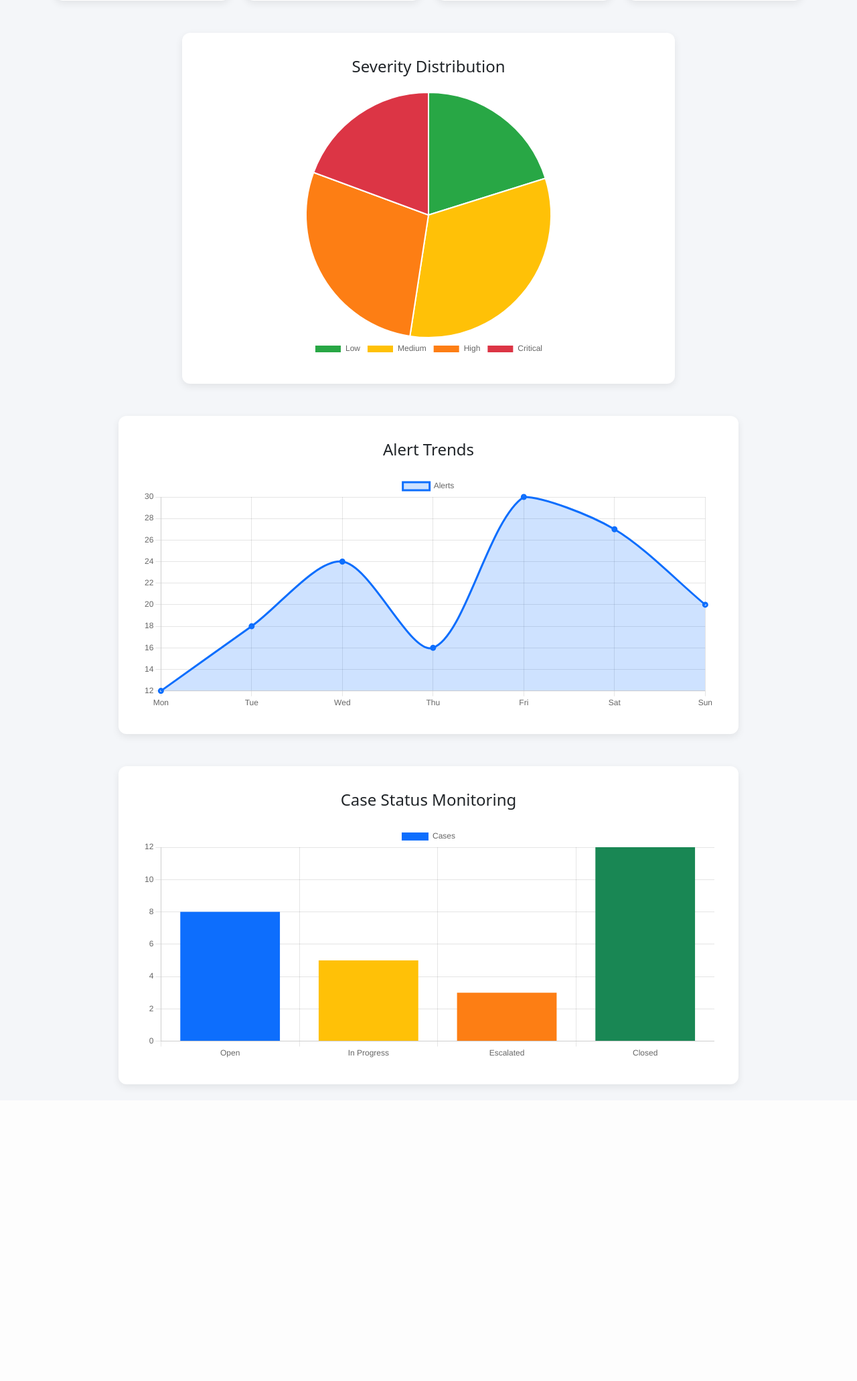
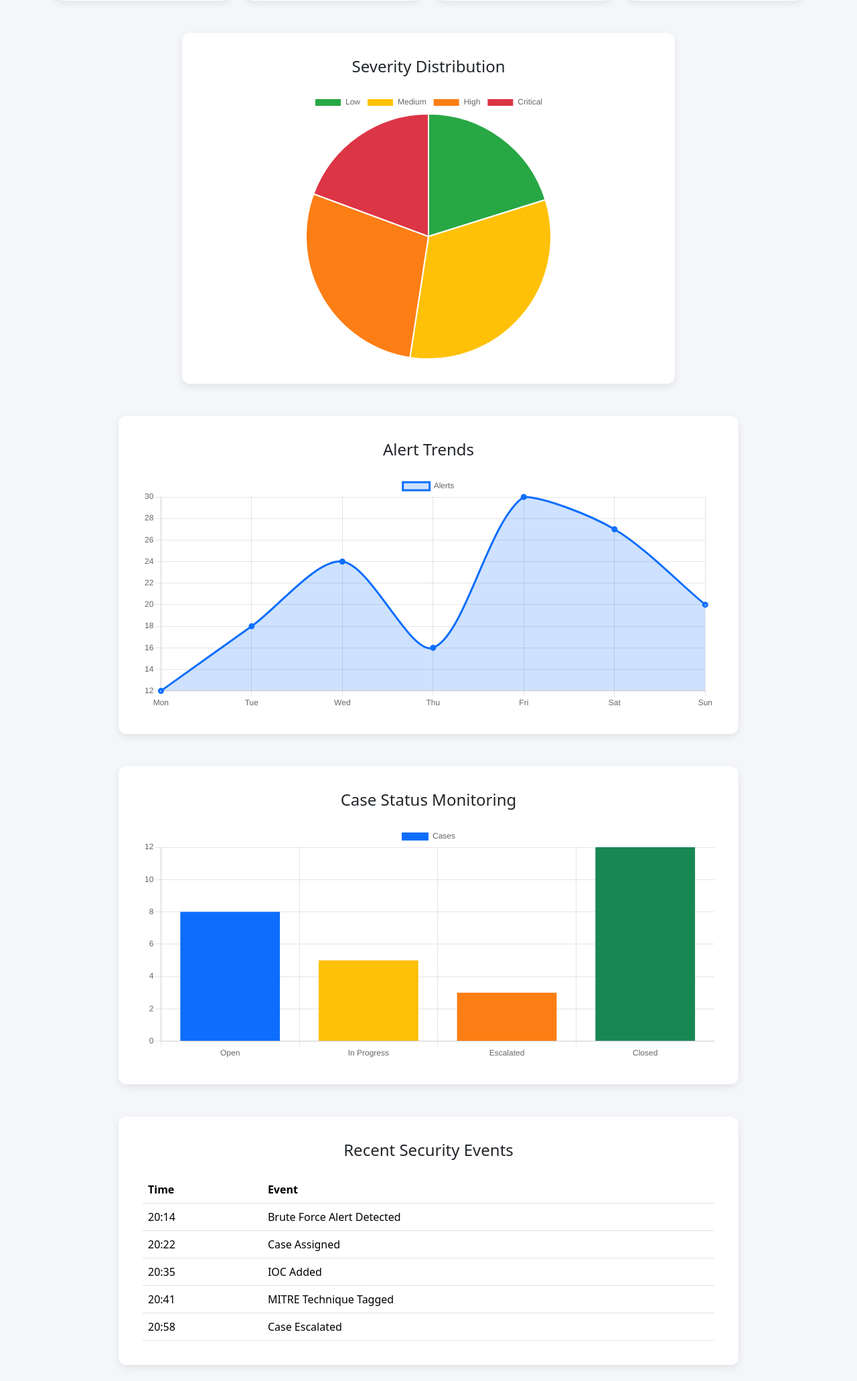
Before and after one commit to Maliyka-L/ThreatHunter_Dashboard, a Flask app: page / in a window 1280 px wide. Shown: the part 257-2319 px from the top of the page at 67% size. Before the commit the page ends 1885 px from the top, so only its background shows below. Run offline with Flask 3, Linux system fonts and the light colour scheme.

Commit message:
feat: add recent security events feed

```diff
--- a/app.py
+++ b/app.py
@@ -13,41 +13,34 @@ def dashboard():
         "threat_hits": 11
     }
 
-    severity_data = {
-        "Low": 25,
-        "Medium": 40,
-        "High": 35,
-        "Critical": 24
-    }
-
-    # Sample alert activity used to visualise trends over time.
-    alert_trends = {
-        "days": ["Mon", "Tue", "Wed", "Thu", "Fri", "Sat", "Sun"],
-        "alerts": [12, 18, 24, 16, 30, 27, 20]
-    }
-
-    # Case status metrics reflect the current SOC workload.
-    case_status_data = {
-        "statuses": [
-            "Open",
-            "In Progress",
-            "Escalated",
-            "Closed"
-        ],
-        "counts": [
-            8,
-            5,
-            3,
-            12
-        ]
-    }
+    # Recent security activity provides analyst visibility into ongoing investigations.
+    recent_events = [
+        {
+            "time": "20:14",
+            "event": "Brute Force Alert Detected"
+        },
+        {
+            "time": "20:22",
+            "event": "Case Assigned"
+        },
+        {
+            "time": "20:35",
+            "event": "IOC Added"
+        },
+        {
+            "time": "20:41",
+            "event": "MITRE Technique Tagged"
+        },
+        {
+            "time": "20:58",
+            "event": "Case Escalated"
+        }
+    ]
 
     return render_template(
         "index.html",
         metrics=metrics,
-        severity_data=severity_data,
-        alert_trends=alert_trends,
-        case_status_data=case_status_data
+        recent_events=recent_events
     )
 
 
--- a/static/style.css
+++ b/static/style.css
@@ -36,3 +36,11 @@ body {
 #statusChart {
     max-height: 350px;
 }
+
+.table {
+    margin-bottom: 0;
+}
+
+.table th {
+    font-weight: 600;
+}
--- a/templates/index.html
+++ b/templates/index.html
@@ -41,11 +41,8 @@
         <div class="col-md-3">
             <div class="card metric-card">
                 <div class="card-body text-center">
-
                     <h6>Total Alerts</h6>
-
                     <h2>{{ metrics.total_alerts }}</h2>
-
                 </div>
             </div>
         </div>
@@ -53,11 +50,8 @@
         <div class="col-md-3">
             <div class="card metric-card">
                 <div class="card-body text-center">
-
                     <h6>Open Cases</h6>
-
                     <h2>{{ metrics.open_cases }}</h2>
-
                 </div>
             </div>
         </div>
@@ -65,11 +59,8 @@
         <div class="col-md-3">
             <div class="card metric-card">
                 <div class="card-body text-center">
-
                     <h6>Critical Alerts</h6>
-
                     <h2>{{ metrics.critical_alerts }}</h2>
-
                 </div>
             </div>
         </div>
@@ -77,11 +68,8 @@
         <div class="col-md-3">
             <div class="card metric-card">
                 <div class="card-body text-center">
-
                     <h6>Threat Intel Hits</h6>
-
                     <h2>{{ metrics.threat_hits }}</h2>
-
                 </div>
             </div>
         </div>
@@ -160,159 +148,126 @@
 
     </div>
 
+    <!-- Recent Security Events -->
+
+    <div class="row mt-5">
+
+        <div class="col-lg-10 mx-auto">
+
+            <div class="card chart-card">
+
+                <div class="card-body">
+
+                    <h4 class="text-center mb-4">
+                        Recent Security Events
+                    </h4>
+
+                    <div class="table-responsive">
+
+                        <table class="table table-hover">
+
+                            <thead>
+
+                                <tr>
+                                    <th>Time</th>
+                                    <th>Event</th>
+                                </tr>
+
+                            </thead>
+
+                            <tbody>
+
+                                {% for event in recent_events %}
+
+                                <tr>
+
+                                    <td>{{ event.time }}</td>
+
+                                    <td>{{ event.event }}</td>
+
+                                </tr>
+
+                                {% endfor %}
+
+                            </tbody>
+
+                        </table>
+
+                    </div>
+
+                </div>
+
+            </div>
+
+        </div>
+
+    </div>
+
 </div>
 
 <script>
 
-// Severity Pie Chart
-
 const severityCtx = document.getElementById("severityChart");
 
 new Chart(severityCtx, {
-
     type: "pie",
-
     data: {
-
-        labels: [
-            "Low",
-            "Medium",
-            "High",
-            "Critical"
-        ],
-
+        labels: ["Low", "Medium", "High", "Critical"],
         datasets: [{
-
-            data: {{ [
-                severity_data["Low"],
-                severity_data["Medium"],
-                severity_data["High"],
-                severity_data["Critical"]
-            ] | tojson }},
-
+            data: [25, 40, 35, 24],
             backgroundColor: [
                 "#28a745",
                 "#ffc107",
                 "#fd7e14",
                 "#dc3545"
-            ],
-
-            borderColor: "#ffffff",
-            borderWidth: 2
-
+            ]
         }]
-
-    },
-
-    options: {
-
-        responsive: true,
-
-        plugins: {
-
-            legend: {
-                position: "bottom"
-            }
-
-        }
-
     }
-
 });
-
-
-// Alert Trends Line Chart
 
 const trendCtx = document.getElementById("trendChart");
 
 new Chart(trendCtx, {
-
     type: "line",
-
     data: {
-
-        labels: {{ alert_trends["days"] | tojson }},
-
+        labels: ["Mon", "Tue", "Wed", "Thu", "Fri", "Sat", "Sun"],
         datasets: [{
-
             label: "Alerts",
-
-            data: {{ alert_trends["alerts"] | tojson }},
-
+            data: [12, 18, 24, 16, 30, 27, 20],
             borderColor: "#0d6efd",
-
             backgroundColor: "rgba(13,110,253,0.2)",
-
             borderWidth: 3,
-
             fill: true,
-
             tension: 0.3
-
         }]
-
-    },
-
-    options: {
-
-        responsive: true,
-
-        plugins: {
-
-            legend: {
-                display: true
-            }
-
-        }
-
     }
-
 });
-
-
-// Case Status Monitoring
 
 const statusCtx = document.getElementById("statusChart");
 
 new Chart(statusCtx, {
-
     type: "bar",
-
     data: {
-
-        labels: {{ case_status_data["statuses"] | tojson }},
-
+        labels: ["Open", "In Progress", "Escalated", "Closed"],
         datasets: [{
-
             label: "Cases",
-
-            data: {{ case_status_data["counts"] | tojson }},
-
+            data: [8, 5, 3, 12],
             backgroundColor: [
                 "#0d6efd",
                 "#ffc107",
                 "#fd7e14",
                 "#198754"
             ]
-
         }]
-
     },
-
     options: {
-
         responsive: true,
-
         scales: {
-
             y: {
                 beginAtZero: true
             }
-
         }
-
     }
-
 });
 
 </script>
```
Also changed, not shown: 1 other file.
